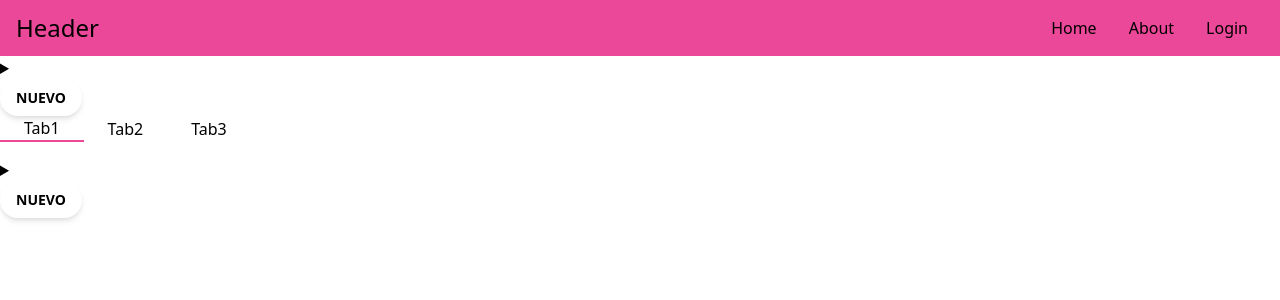
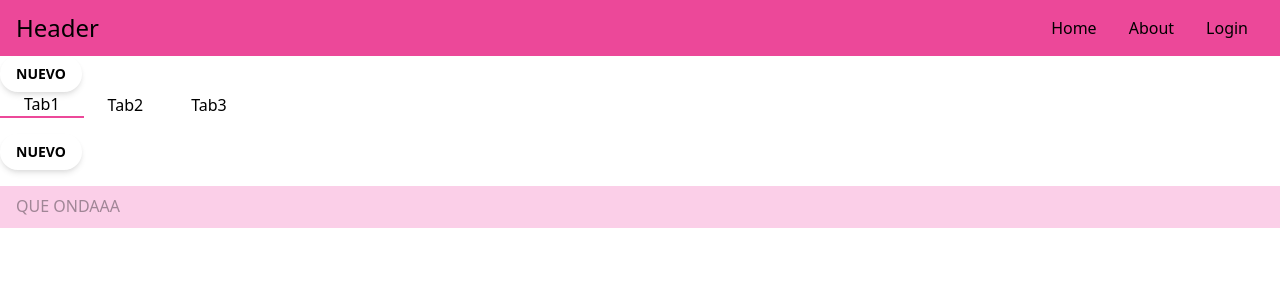
Before and after one commit to sebastianvelo/react-typescript-tailwind-template, a React (Create React App) app: page / in a window 1280 px wide. Shown: the top 300 px of the page. Built offline with nearby package versions, Linux system fonts and the light colour scheme.

Commit message:
New component Input was added

```diff
--- a/src/client/layout/main/Main.tsx
+++ b/src/client/layout/main/Main.tsx
@@ -1,4 +1,5 @@
 import Dropdown from "components/dropdown/Dropdown";
+import Input from "components/form/input/Input";
 import Loading from "components/loading/Loading";
 import Pill from "components/pill/Pill";
 import Table from "components/table/Table";
@@ -44,6 +45,8 @@ const Main: FunctionComponent<MainProps> = () => {
                 />
             </Loading>
             <Tabs tabs={tabsMock} content={tabsContentMock}></Tabs>
+
+            <Input placeholder={'QUE ONDAAA'} />
             <Switch>
 
             </Switch>
--- a/src/components/dropdown/Dropdown.tsx
+++ b/src/components/dropdown/Dropdown.tsx
@@ -9,10 +9,14 @@ interface DropdownProps {
 const Dropdown: FunctionComponent<DropdownProps> = (props: DropdownProps) => {
     return (
         <details className={ComponentStyle.DROPDOWN}>
-            <summary>{props.trigger}</summary>
+            <summary className={ComponentStyle.DROPDOWN_TRIGGER}>
+                <div className={ComponentStyle.DROPDOWN_TRIGGER_WRAPPER}>
+                    {props.trigger}
+                </div>
+            </summary>
             {props.content}
         </details>
-     );
+    );
 }
 
 export default Dropdown;
--- /dev/null
+++ b/src/components/form/Form.tsx
@@ -0,0 +1,15 @@
+import { FunctionComponent } from "react";
+
+interface FormProps {
+
+}
+
+const Form: FunctionComponent<FormProps> = (props: FormProps) => {
+    return (
+        <form>
+
+        </form>
+     );
+}
+
+export default Form;
--- /dev/null
+++ b/src/components/form/input/Input.tsx
@@ -0,0 +1,15 @@
+import { FunctionComponent } from "react";
+import ComponentClass from "style/ComponentClass";
+
+interface InputProps {
+    placeholder: string;
+    onChange?: (e: any) => void;
+}
+
+const Input: FunctionComponent<InputProps> = (props: InputProps) => {
+    return (
+        <input placeholder={props.placeholder} onChange={props.onChange} className={ComponentClass.INPUT()} />
+     );
+}
+
+export default Input;
--- a/src/style/ComponentClass.ts
+++ b/src/style/ComponentClass.ts
@@ -12,6 +12,12 @@ const ComponentClass = {
       .add(props.color)
       .add(props.className)
       .build(),
+  INPUT: () =>
+    TailwindClass.builder()
+      .add(ComponentStyle.INPUT)
+      .add(ComponentStyle.INPUT_FOCUS)
+      .add(ComponentStyle.INPUT_HOVER)
+      .build(),
   PILL: (props: PillProps) =>
     TailwindClass.builder()
       .add(ComponentStyle.PILL)
@@ -24,8 +30,8 @@ const ComponentClass = {
       .build(),
   TAB_CONTENT: (props: TabContentProps) =>
     TailwindClass.builder()
-    .addIf(ComponentStyle.TAB_CONTENT_HIDDEN, !props.active)
-    .build(),
+      .addIf(ComponentStyle.TAB_CONTENT_HIDDEN, !props.active)
+      .build(),
 };
 
 export default ComponentClass;
--- a/src/style/ComponentStyle.ts
+++ b/src/style/ComponentStyle.ts
@@ -1,21 +1,24 @@
 enum ComponentStyle {
     ACTION = 'px-4 py-2 rounded-md',
-    PILL = 'py-2 px-4 shadow-md rounded-full font-semibold text-sm mr-2 w-max',
     DROPDOWN = 'list-none',
-    SPINNER_OUTER = 'ease-linear rounded-full h-20 w-20 relative border-4 border-primary-light',
-    SPINNER_INNER = 'ease-linear rounded-full h-20 w-20 absolute -top-1 -left-1 border-t-8 border-b-0 border-l-4 border-r-0 border-primary-dark animate-spin',
-
+    DROPDOWN_TRIGGER = 'list-none w-full cursor-pointer',
+    DROPDOWN_TRIGGER_WRAPPER = 'pointer-events-none',
+    INPUT = 'bg-primary-light border-primary-light text-dark placeholder-opacity-40 placeholder-dark px-4 py-2 w-full transition-colors duration-500 cursor-pointer border-b-2',
+    INPUT_FOCUS = 'focus:bg-primary focus:border-primary focus:outline-none',
+    INPUT_HOVER = 'hover:bg-primary-dark hover:border-primary-dark',
     NAVIGATION = 'flex bg-primary justify-between items-center w-screen py-2 px-4',
     NAVIGATION_HEADER = 'text-2xl',
     NAVIGATION_ACTIONS = '',
+    PILL = 'py-2 px-4 shadow-md rounded-full font-semibold text-sm mr-2 w-max',
+    SPINNER_OUTER = 'ease-linear rounded-full h-20 w-20 relative border-4 border-primary-light',
+    SPINNER_INNER = 'ease-linear rounded-full h-20 w-20 absolute -top-1 -left-1 border-t-8 border-b-0 border-l-4 border-r-0 border-primary-dark animate-spin',
     TABS = 'flex',
     TAB = 'px-6',
     TAB_ACTIVE = 'border-b-2 border-primary',
     TAB_CONTENT_HIDDEN = 'hidden',
     TAB_CONTENT_WRAPPER = 'py-4',
     VIDEO_WRAPPER = 'relative',
-    VIDEO = 'absolute inset-0 w-full h-full'
-
+    VIDEO = 'absolute inset-0 w-full h-full',
 }
 
 export default ComponentStyle;
```
